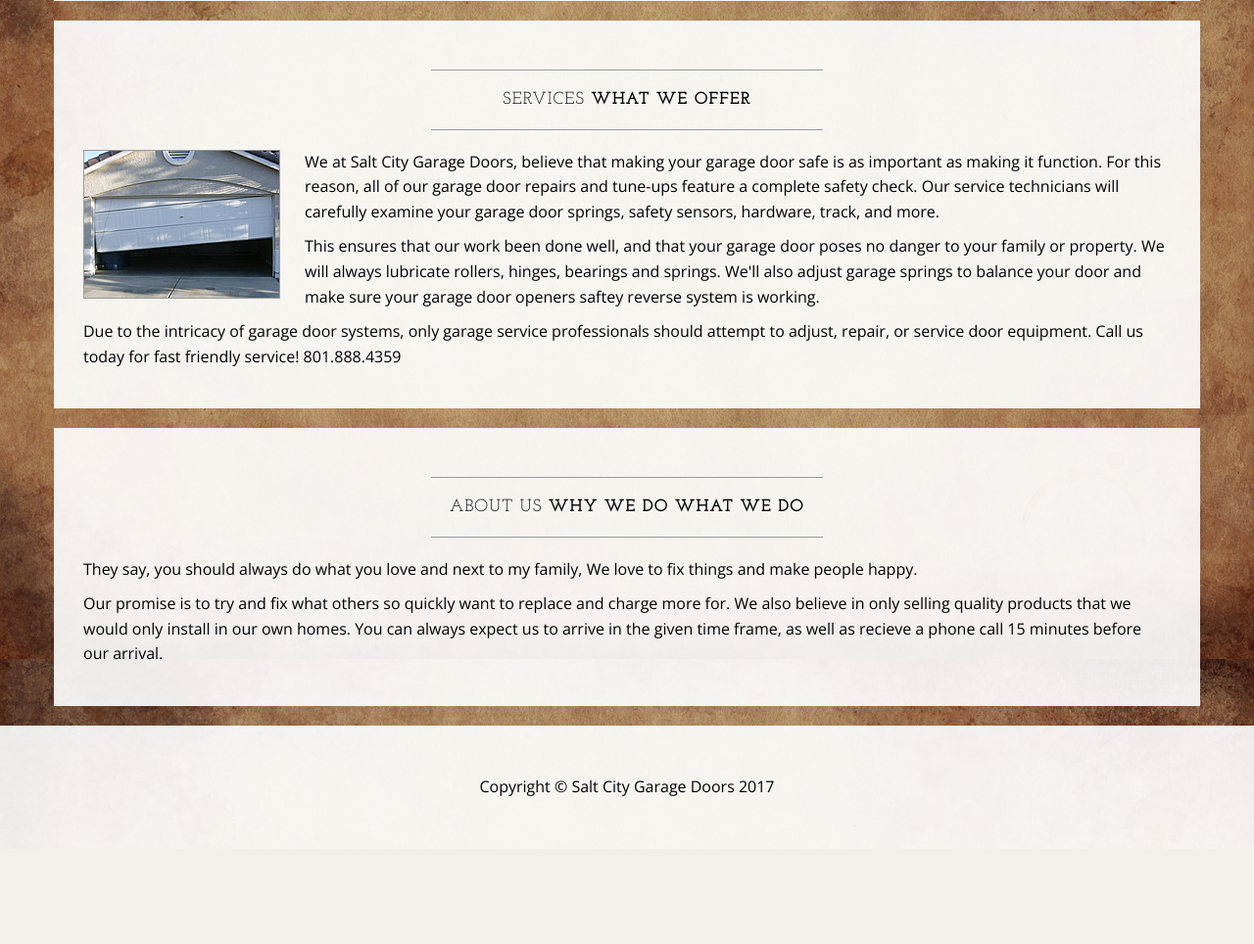
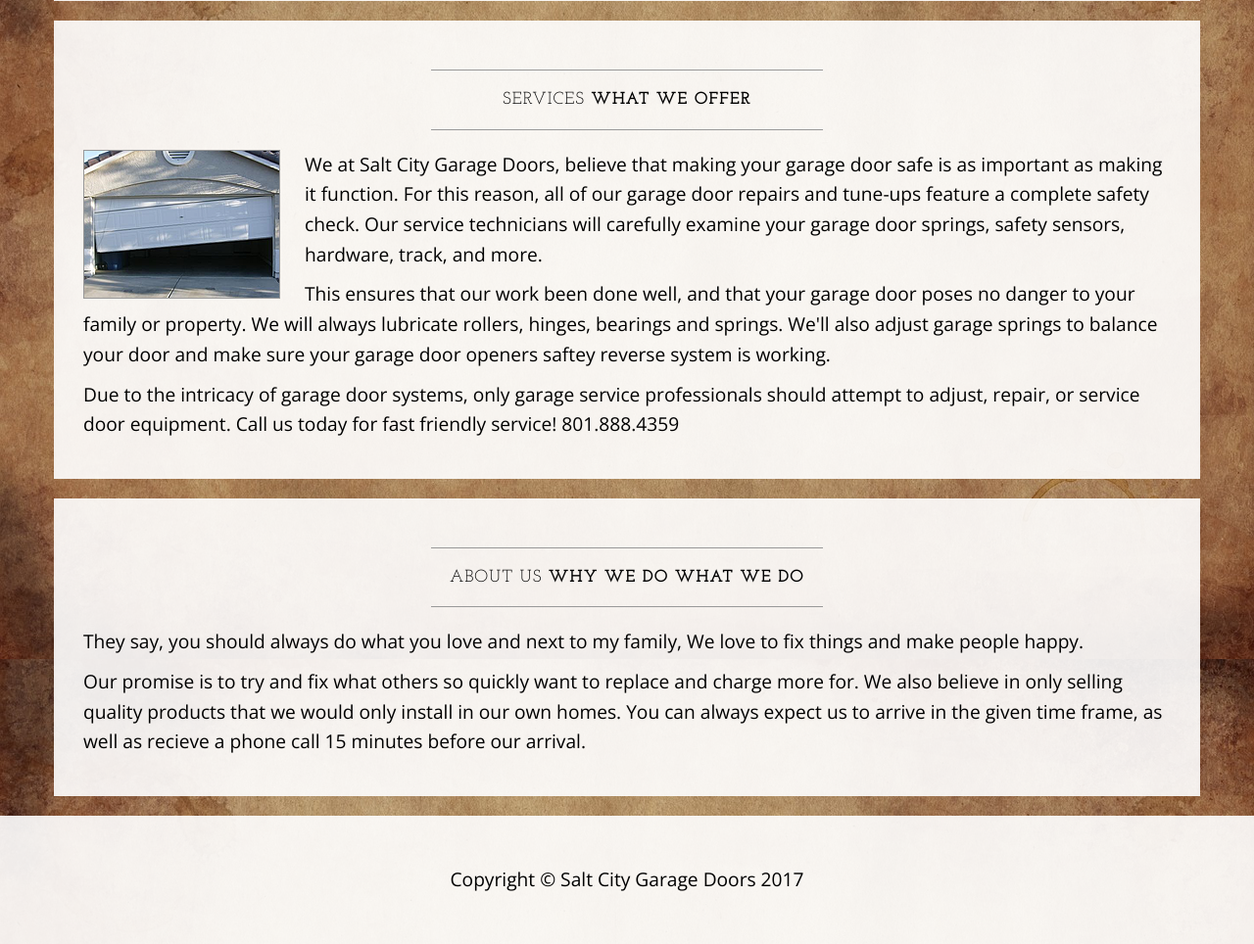
Before and after one commit to jcolber/saltcity, a PHP site: page /index.php in a window 1280 px wide. Shown: the part 1037-2001 px from the top of the page at 98% size. Before the commit the page ends 1850 px from the top, so only its background shows below. Run offline with PHP 8.4, Linux system fonts and the light colour scheme.

Commit message:
Add files via upload

```diff
--- a/css/business-casual.css
+++ b/css/business-casual.css
@@ -29,7 +29,7 @@ h6 {
 }
 
 p {
-    font-size: 1.25vw;
+    font-size: 1.5vw;
     line-height: 1.6;
     color: #000;
 }
```
